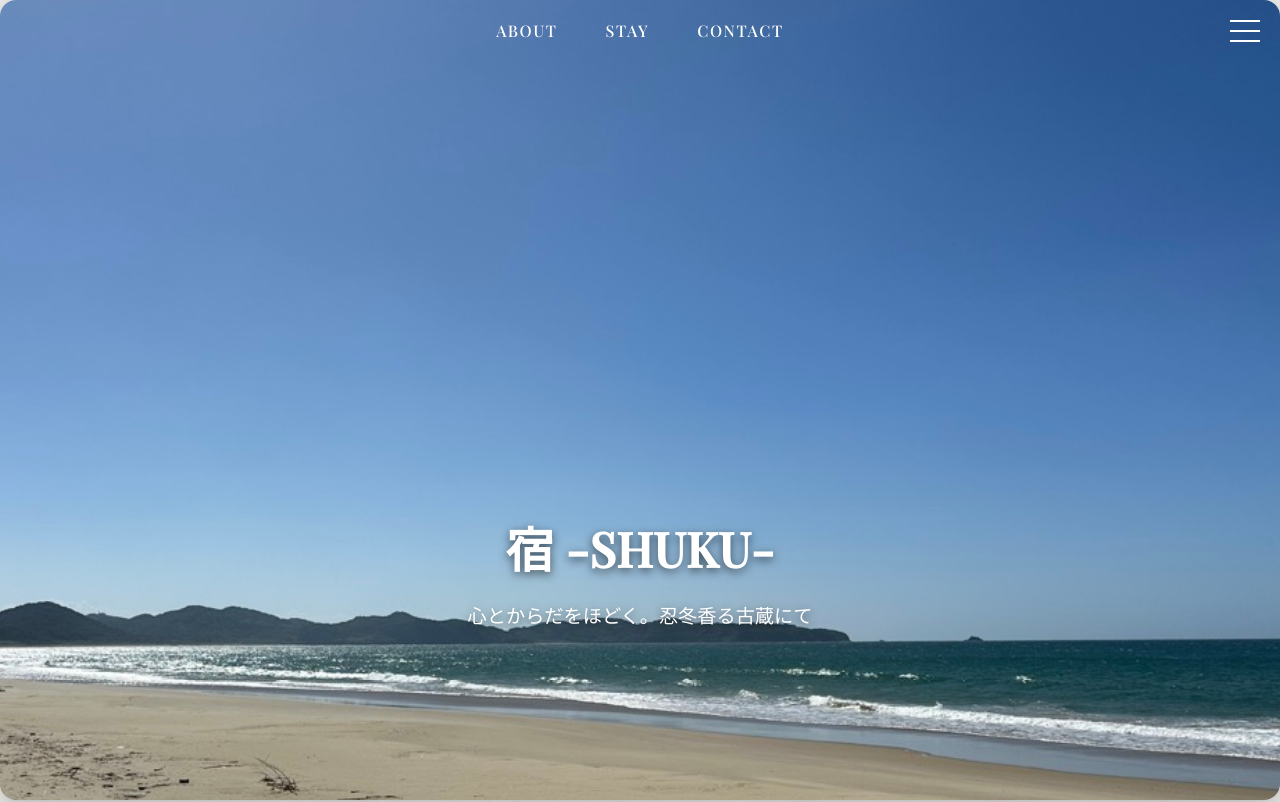
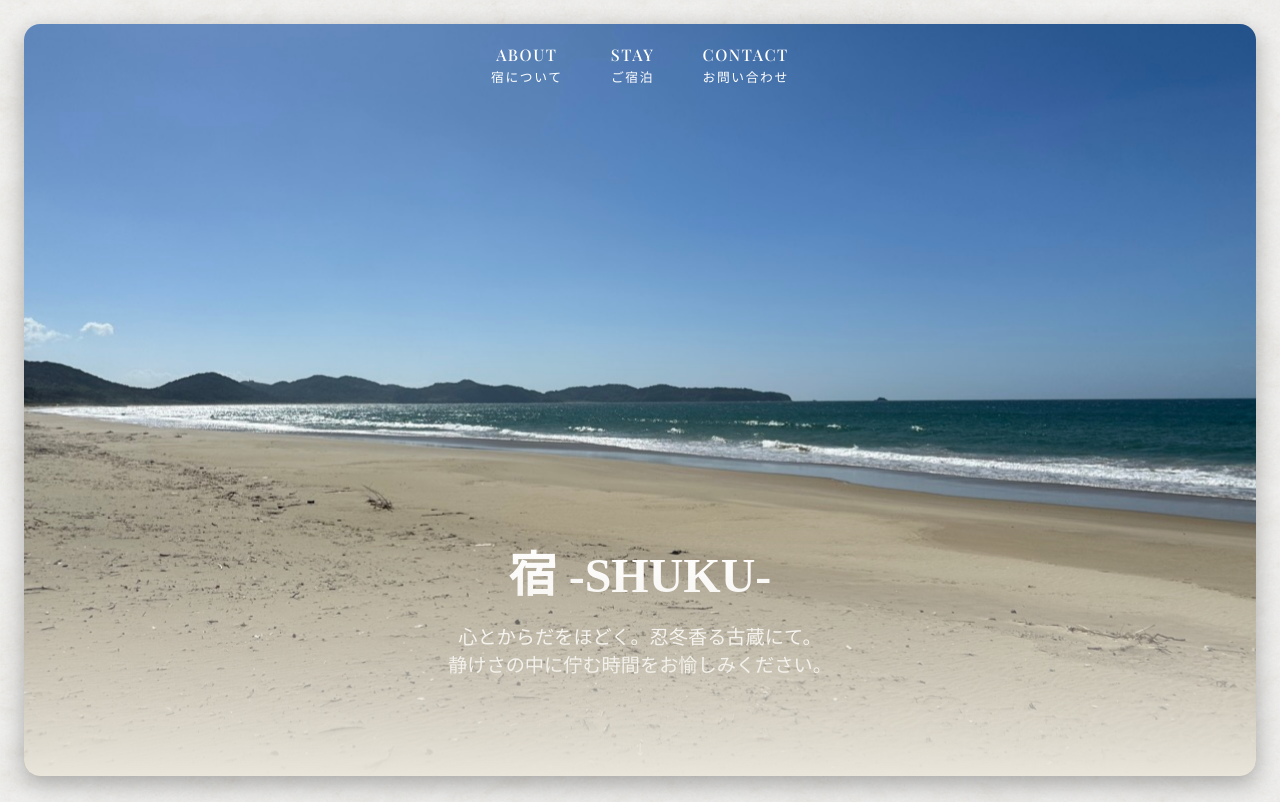
Before and after one commit to likeiga2/secret-beach-villa, a Next.js app: page / in a window 1280 px wide. Shown: the top 802 px of the page. Built offline with nearby package versions, Linux system fonts and the light colour scheme.

Commit message:
Update index.js

```diff
--- a/pages/index.js
+++ b/pages/index.js
@@ -8,7 +8,7 @@ export default function Home() {
   const heroRef = useRef(null);
   const [fadeSections, setFadeSections] = useState([]);
 
-  // 背景画像の切り替え
+  // 背景画像切り替え
   useEffect(() => {
     const interval = setInterval(() => {
       setCurrentIndex((prev) => (prev + 1) % images.length);
@@ -16,20 +16,7 @@ export default function Home() {
     return () => clearInterval(interval);
   }, []);
 
-  // Hero内スクロール監視 → 下部でページスクロール開始
-  useEffect(() => {
-    const heroEl = heroRef.current;
-    const handleHeroScroll = (e) => {
-      const el = e.target;
-      if (el.scrollTop + el.clientHeight >= el.scrollHeight - 5) {
-        window.scrollTo({ top: window.scrollY + 2, behavior: "smooth" });
-      }
-    };
-    heroEl.addEventListener("scroll", handleHeroScroll);
-    return () => heroEl.removeEventListener("scroll", handleHeroScroll);
-  }, []);
-
-  // 下層セクションのフェードイン
+  // フェードイン（下層セクション）
   useEffect(() => {
     const handleScroll = () => {
       const sectionEls = document.querySelectorAll(".fade-section");
@@ -60,43 +47,32 @@ export default function Home() {
           scroll-behavior: smooth;
         }
 
-        a {
-          text-decoration: none !important;
-          color: inherit !important;
+        a { text-decoration: none; color: inherit; }
+
+        /* ========= Hero Section ========= */
+        .hero-wrapper {
+          margin: 24px auto;
+          max-width: calc(100% - 48px);
+          height: calc(100vh - 48px);
+          border-radius: 16px;
+          overflow: hidden;
+          position: relative;
+          box-shadow: 0 8px 24px rgba(0,0,0,0.3);
         }
 
-        /* ===============================
-           Hero内部スクロール＋ズーム切替
-           =============================== */
-        .hero-section {
-          position: relative;
-          border-radius: 16px;
-          overflow: hidden;
-          margin: 0 auto;
-          box-shadow: 0 6px 24px rgba(0, 0, 0, 0.25);
-          background-color: transparent;
-          perspective: 1000px;
-          height: 100vh;
-        }
-
-        .hero-scroll-container {
-          position: relative;
+        .hero-scroll {
           height: 160vh;
           overflow-y: scroll;
-          scroll-snap-type: y mandatory;
           scrollbar-width: none;
         }
-        .hero-scroll-container::-webkit-scrollbar {
-          display: none;
-        }
+        .hero-scroll::-webkit-scrollbar { display: none; }
 
         .hero-image {
           position: absolute;
           inset: 0;
           background-size: cover;
           background-position: center;
-          transition: opacity 1.2s ease-in-out, transform 6s ease-in-out;
-          will-change: transform, opacity;
+          transition: opacity 1.5s ease-in-out, transform 6s ease-in-out;
         }
         .hero-image.active {
           opacity: 1;
@@ -107,22 +83,63 @@ export default function Home() {
           opacity: 0;
           transform: scale(1.15);
         }
-
         @keyframes zoomOutHero {
           0% { transform: scale(1.15); }
           100% { transform: scale(1); }
         }
 
-        .hero-text {
-          position: sticky;
-          top: 40%;
+        .hero-content {
+          position: relative;
+          padding-top: 60vh;
+          color: #fff;
           text-align: center;
-          color: #fff;
-          z-index: 3;
-          text-shadow: 0 3px 10px rgba(0,0,0,0.6);
-          font-family: 'Playfair Display', 'Noto Serif JP', serif;
+          font-family: 'Noto Serif JP', serif;
+        }
+        .fade-text {
+          opacity: 0;
+          transform: translateY(30px);
+          animation: fadeInUp 1.2s ease forwards;
+          animation-delay: 0.4s;
+        }
+        @keyframes fadeInUp {
+          to { opacity: 1; transform: translateY(0); }
         }
 
+        .hero-gradient {
+          position: absolute;
+          bottom: 0;
+          left: 0;
+          width: 100%;
+          height: 250px;
+          background: linear-gradient(to bottom, rgba(0,0,0,0), rgba(233,229,219,1));
+          z-index: 5;
+        }
+
+        /* ========= Navigation ========= */
+        .hero-nav {
+          position: absolute;
+          top: 20px;
+          left: 50%;
+          transform: translateX(-50%);
+          display: flex;
+          gap: 3rem;
+          z-index: 10;
+          color: #fff;
+          text-align: center;
+          font-family: 'Playfair Display', 'Noto Serif JP', serif;
+          letter-spacing: 0.1em;
+        }
+        .hero-nav .nav-item {
+          transition: color 0.3s ease;
+        }
+        .hero-nav .nav-item:hover { color: #e6dcc6; }
+        .hero-nav .jp {
+          display: block;
+          font-size: 0.8rem;
+          margin-top: 2px;
+        }
+
+        /* ========= Scroll Indicator ========= */
         .scroll-indicator {
           position: absolute;
           bottom: 20px;
@@ -131,22 +148,13 @@ export default function Home() {
           color: #fff;
           font-size: 1.4rem;
           animation: bounce 1.6s infinite;
-          opacity: 0.9;
         }
         @keyframes bounce {
-          0%, 100% {
-            transform: translate(-50%, 0);
-            opacity: 0.7;
-          }
-          50% {
-            transform: translate(-50%, 6px);
-            opacity: 1;
-          }
+          0%,100% { transform: translate(-50%, 0); opacity: 0.7; }
+          50% { transform: translate(-50%, 6px); opacity: 1; }
         }
 
-        /* ===============================
-           高級スライドメニュー
-           =============================== */
+        /* ========= Slide Menu ========= */
         @keyframes slideLuxury {
           from { transform: translateX(100%); opacity: 0; }
           to { transform: translateX(0); opacity: 1; }
@@ -156,215 +164,72 @@ export default function Home() {
           to { transform: translateY(0); opacity: 1; }
         }
 
-        /* ===============================
-           下層フェードイン
-           =============================== */
+        /* ========= Section Fade-in ========= */
         @keyframes fadeUp {
           from { opacity: 0; transform: translateY(40px); }
           to { opacity: 1; transform: translateY(0); }
         }
       `}</style>
 
-      {/* ================= Hero Section ================= */}
-      <section className="hero-section">
-        <div ref={heroRef} className="hero-scroll-container">
-          {images.map((src, index) => (
+      {/* ===== Hero ===== */}
+      <div className="hero-wrapper">
+        <div ref={heroRef} className="hero-scroll">
+          {images.map((src, i) => (
             <div
-              key={index}
-              className={`hero-image ${
-                currentIndex === index ? "active" : "inactive"
-              }`}
+              key={i}
+              className={`hero-image ${currentIndex === i ? "active" : "inactive"}`}
               style={{ backgroundImage: `url(${src})` }}
             />
           ))}
 
-          {/* 中央キャッチコピー */}
-          <div className="hero-text">
-            <h1 style={{ fontSize: "3rem", marginBottom: "1rem" }}>
-              宿 -SHUKU-
-            </h1>
-            <p style={{ fontSize: "1.2rem" }}>
-              心とからだをほどく。忍冬香る古蔵にて
+          {/* ナビゲーション */}
+          <nav className="hero-nav">
+            <Link href="/about">
+              <div className="nav-item">ABOUT<span className="jp">宿について</span></div>
+            </Link>
+            <Link href="/stay">
+              <div className="nav-item">STAY<span className="jp">ご宿泊</span></div>
+            </Link>
+            <Link href="/contact">
+              <div className="nav-item">CONTACT<span className="jp">お問い合わせ</span></div>
+            </Link>
+          </nav>
+
+          {/* テキスト */}
+          <div className="hero-content">
+            <h1 className="fade-text" style={{ fontSize: "3rem", marginBottom: "1rem" }}>宿 -SHUKU-</h1>
+            <p className="fade-text" style={{ fontSize: "1.2rem", maxWidth: "600px", margin: "0 auto" }}>
+              心とからだをほどく。忍冬香る古蔵にて。
+              <br />静けさの中に佇む時間をお愉しみください。
             </p>
           </div>
 
-          {/* ナビゲーション */}
-          <nav
-            style={{
-              position: "absolute",
-              top: "20px",
-              left: "50%",
-              transform: "translateX(-50%)",
-              zIndex: 3,
-              display: "flex",
-              gap: "3rem",
-              alignItems: "center",
-              color: "#fff",
-              fontFamily: "'Playfair Display', serif",
-              letterSpacing: "0.1em",
-            }}
-          >
-            <Link href="/about">ABOUT</Link>
-            <Link href="/stay">STAY</Link>
-            <Link href="/contact">CONTACT</Link>
-          </nav>
-
-          {/* ハンバーガーメニュー */}
-          <div
-            onClick={() => setMenuOpen(true)}
-            style={{
-              position: "absolute",
-              top: "20px",
-              right: "20px",
-              width: "30px",
-              height: "22px",
-              cursor: "pointer",
-              zIndex: 4,
-              display: "flex",
-              flexDirection: "column",
-              justifyContent: "space-between",
-            }}
-          >
-            <span style={{ height: "2px", backgroundColor: "#fff" }} />
-            <span style={{ height: "2px", backgroundColor: "#fff" }} />
-            <span style={{ height: "2px", backgroundColor: "#fff" }} />
+          {/* ダミーテキスト */}
+          <div style={{ padding: "80vh 2rem 20vh", color: "#fff", textAlign: "center" }}>
+            <p style={{ opacity: 0.85 }}>
+              ―― この下に、宿の物語や四季の写真、歴史などが並びます ――
+              <br />
+              Hero内部スクロール完了でページ本体がふわっと現れます。
+            </p>
           </div>
 
-          {/* 下矢印 */}
+          <div className="hero-gradient" />
           <div className="scroll-indicator">↓</div>
+        </div>
+      </div>
 
-          {/* 高級スライドメニュー */}
-          {menuOpen && (
-            <>
-              <div
-                onClick={() => setMenuOpen(false)}
-                style={{
-                  position: "fixed",
-                  top: 0,
-                  left: 0,
-                  width: "100%",
-                  height: "100%",
-                  backdropFilter: "blur(8px)",
-                  backgroundColor: "rgba(0,0,0,0.6)",
-                  zIndex: 10,
-                }}
-              />
-              <div
-                style={{
-                  position: "fixed",
-                  top: 0,
-                  right: 0,
-                  width: "60%",
-                  maxWidth: "420px",
-                  height: "100%",
-                  background: "rgba(10,10,10,0.95)",
-                  color: "#fdfaf5",
-                  zIndex: 11,
-                  animation: "slideLuxury 0.6s ease forwards",
-                  boxShadow: "-4px 0 30px rgba(0,0,0,0.5)",
-                  padding: "5rem 3rem",
-                  display: "flex",
-                  flexDirection: "column",
-                  justifyContent: "center",
-                  alignItems: "flex-start",
-                }}
-              >
-                <div
-                  onClick={() => setMenuOpen(false)}
-                  style={{
-                    position: "absolute",
-                    top: "20px",
-                    right: "20px",
-                    width: "26px",
-                    height: "26px",
-                    cursor: "pointer",
-                  }}
-                >
-                  <span
-                    style={{
-                      position: "absolute",
-                      top: "50%",
-                      left: 0,
-                      width: "100%",
-                      height: "2px",
-                      backgroundColor: "#e6dcc6",
-                      transform: "rotate(45deg)",
-                    }}
-                  />
-                  <span
-                    style={{
-                      position: "absolute",
-                      top: "50%",
-                      left: 0,
-                      width: "100%",
-                      height: "2px",
-                      backgroundColor: "#e6dcc6",
-                      transform: "rotate(-45deg)",
-                    }}
-                  />
-                </div>
-
-                {[
-                  { en: "ABOUT", jp: "宿について", link: "/about" },
-                  { en: "STAY", jp: "ご宿泊", link: "/stay" },
-                  { en: "CONTACT", jp: "お問い合わせ", link: "/contact" },
-                ].map((item, i) => (
-                  <Link key={i} href={item.link}>
-                    <div
-                      style={{
-                        opacity: 0,
-                        animation: `fadeUpMenu 0.6s ease ${0.2 + i * 0.15}s forwards`,
-                        margin: "1.8rem 0",
-                        letterSpacing: "0.15em",
-                        fontFamily:
-                          "'Cormorant Garamond', 'Noto Serif JP', serif",
-                        textTransform: "uppercase",
-                        fontSize: "2rem",
-                        color: "#fdfaf5",
-                        cursor: "pointer",
-                        transition: "color 0.4s ease",
-                      }}
-                      onMouseEnter={(e) =>
-                        (e.currentTarget.style.color = "#e6dcc6")
-                      }
-                      onMouseLeave={(e) =>
-                        (e.currentTarget.style.color = "#fdfaf5")
-                      }
-                    >
-                      {item.en}
-                      <span
-                        style={{
-                          display: "block",
-                          fontSize: "0.9rem",
-                          color: "#d8d3c4",
-                          letterSpacing: "0.05em",
-                        }}
-                      >
-                        {item.jp}
-                      </span>
-                    </div>
-                  </Link>
-                ))}
-              </div>
-            </>
-          )}
-        </div>
-      </section>
-
-      {/* ================= 下層セクション ================= */}
+      {/* ===== 下層セクション ===== */}
       {[
-        { title: "宿について", text: "古民家をリノベーションし..." },
-        { title: "ご宿泊", text: "チェックイン日とチェックアウト日..." },
-        { title: "お問い合わせ", text: "ご質問・ご相談などお気軽に..." },
+        { title: "宿について", text: "当宿は、築100年の古蔵を改装した静謐な宿です。木の香りと金和紙の光がやさしく迎えます。" },
+        { title: "ご宿泊", text: "一日一組限定。全室から海と松林を望め、自然と調和した滞在をお愉しみいただけます。" },
+        { title: "お問い合わせ", text: "ご予約・ご相談はメールまたはお電話にて承っております。お気軽にご連絡ください。" },
       ].map((s, i) => (
         <section
           key={i}
           className="fade-section"
           style={{
             opacity: fadeSections.includes(i) ? 1 : 0,
-            animation: fadeSections.includes(i)
-              ? "fadeUp 1.2s ease forwards"
-              : "none",
+            animation: fadeSections.includes(i) ? "fadeUp 1.2s ease forwards" : "none",
             padding: "6rem 1rem",
             maxWidth: "800px",
             margin: "0 auto",
@@ -377,14 +242,7 @@ export default function Home() {
         </section>
       ))}
 
-      <footer
-        style={{
-          textAlign: "center",
-          padding: "1rem",
-          backgroundColor: "#000",
-          color: "#fff",
-        }}
-      >
+      <footer style={{ textAlign: "center", padding: "1rem", backgroundColor: "#000", color: "#fff" }}>
         © {new Date().getFullYear()} Secret Beach Villa Fukutsu
       </footer>
     </>
```
